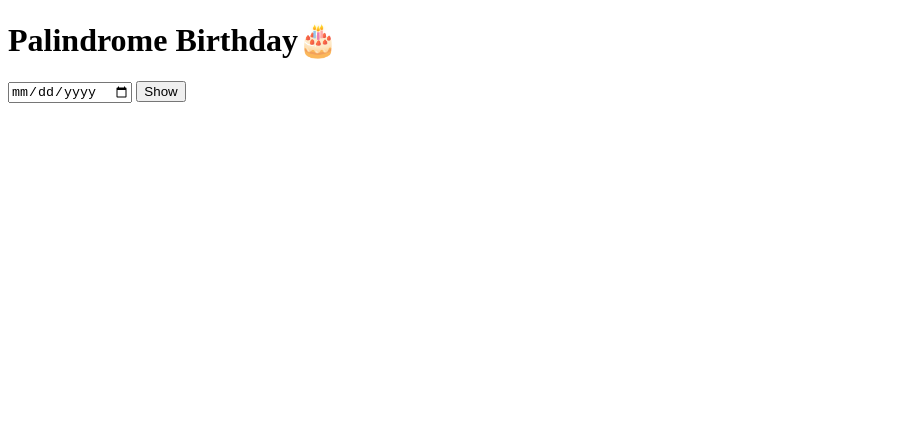
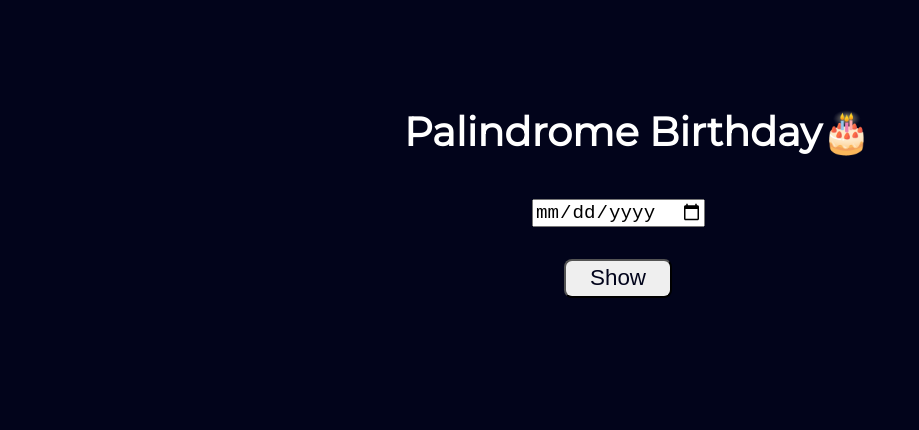
Before and after one commit to AtulPant2704/palindrome-birthday, a plain HTML site: page index.html in a window 1280 px wide. Shown: the whole page, without its empty margins (0-919 px from the left). Drawn offline with Linux system fonts and the light colour scheme.

Commit message:
added styles

```diff
--- a/index.html
+++ b/index.html
@@ -7,10 +7,12 @@
     <link href="style.css" rel="stylesheet" type="text/css" />
   </head>
   <body>
-    <h1>Palindrome Birthday🎂</h1>
-    <input type="date" id="bday-input">
-    <button id="show-btn">Show</button>
-    <p id="result"></p>
+    <div class="container">
+      <h1>Palindrome Birthday🎂</h1>
+      <input type="date" id="bday-input">
+      <button id="show-btn">Show</button>
+      <div id="result"></div>
+    </div>
     <script src="script.js"></script>
   </body>
 </html>
--- a/style.css
+++ b/style.css
@@ -0,0 +1,40 @@
+@import url('https://fonts.googleapis.com/css2?family=Montserrat&display=swap');
+body{
+  background-color: rgb(2, 4, 27);
+  font-family: 'Montserrat', sans-serif;
+  color: white;
+  height: 100vh;
+}
+
+.container{
+  width: 50%;
+  height: 50%;
+  margin: auto;
+}
+
+h1{
+  font-size: 2.5rem;
+  padding: 5rem;
+  padding-bottom: 1rem;
+}
+
+input{
+  font-size: 1.2rem;
+  display: block;
+  margin: 0rem 5rem 2rem 13rem;
+}
+
+button{
+  font-size: 1.4rem;
+  border: 1 px solid rgb(2, 4, 27);
+  border-radius: 0.5rem;
+  padding: 0.3rem 1.5rem;
+  margin-left: 15rem;
+  margin-bottom: 2rem;
+  color: rgb(2, 4, 27);
+}
+
+#result{
+  font-size: 1.2rem;
+  margin-left: 2rem;
+}
```
